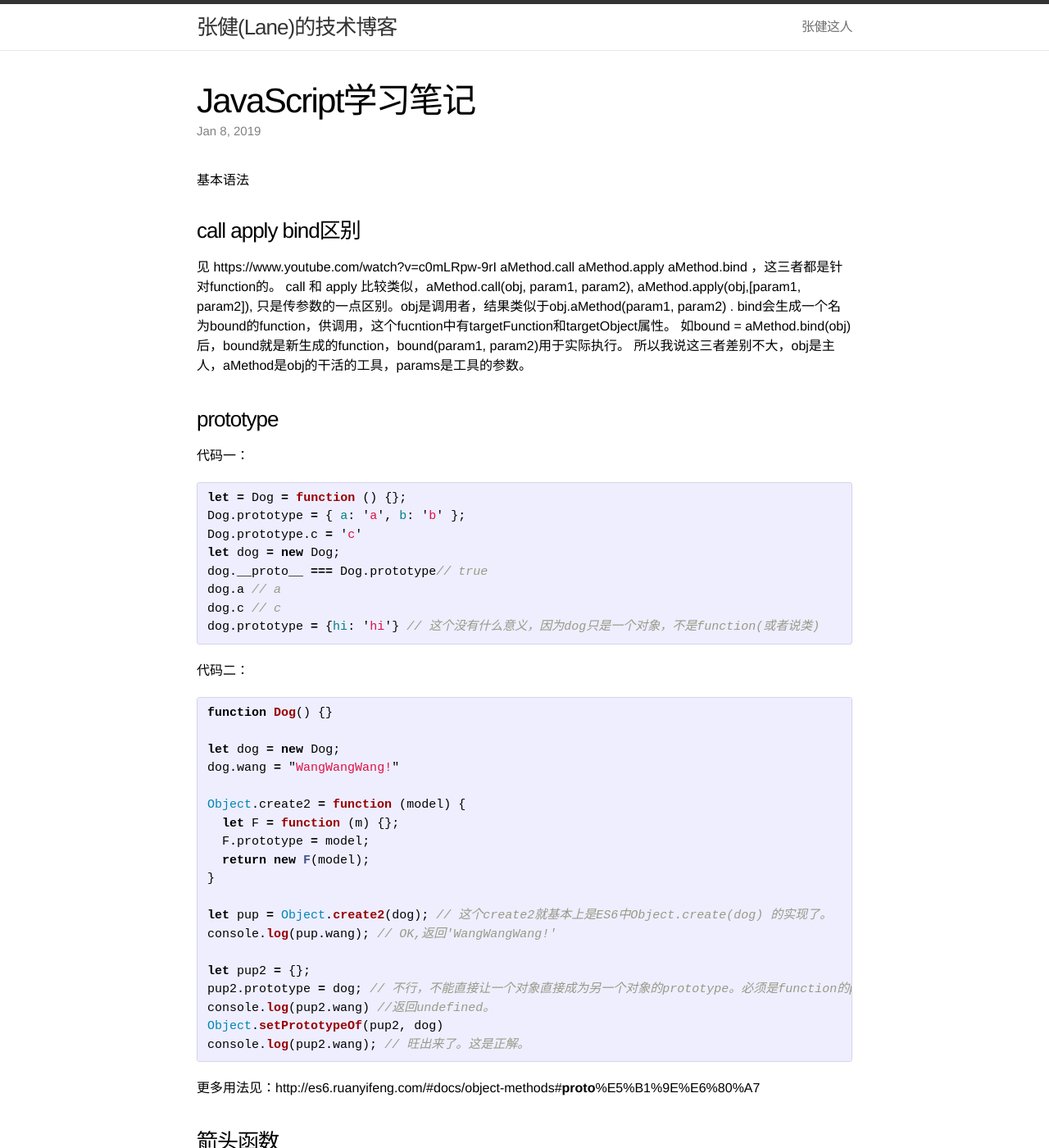
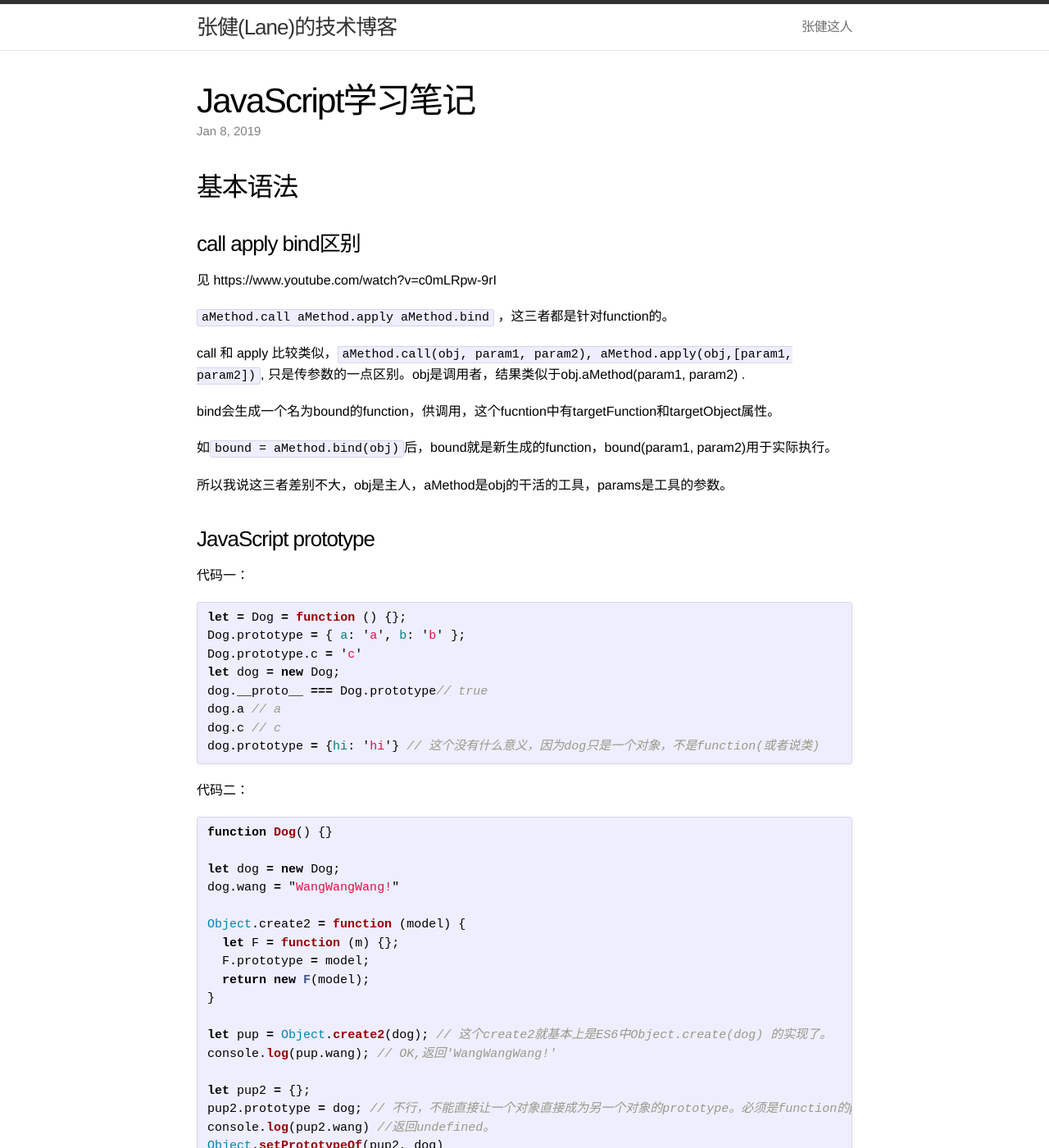
Before and after one commit to gazeldx/gazeldx.github.io, a Jekyll site: the page built from _posts/2019-01-08-JavaScript学习笔记.markdown, in a window 1280 px wide and 1400 px high. Shown: the whole window at 82% size. Built offline with Jekyll 4.4.1, drawn with Linux system fonts in a browser that asks for light colours; some of the changed text lies outside the part shown.

Commit message:
Update the format

````diff
--- a/_posts/2017-02-08-homeland_manual_install.markdown
+++ b/_posts/2017-02-08-homeland_manual_install.markdown
@@ -6,8 +6,11 @@ categories: homeland
 ---
 
 Homeland官方已经有基于Docker的自动化安装的说明了, 手动安装的意义在哪里?
+
 1 更深入了解Homeland的代码和各种支撑软件。
+
 2 可能可以节省服务器成本。因为官方推荐4核4G的服务器 + Ubuntu, 小项目我认为用1核2G服务器 + CentOS(CentOS性价比更好), 如果运行没有问题, 可以省60%以上成本。
+
 3 可以帮助你在本地开发环境上搭建homeland, 进而二次开发。
 
 {% highlight bash %}
--- a/_posts/2019-01-08-JavaScript学习笔记.markdown
+++ b/_posts/2019-01-08-JavaScript学习笔记.markdown
@@ -2,18 +2,24 @@
 layout: post
 title:  "JavaScript学习笔记"
 date:   2019-01-08 10:26:24
-categories: gitLab
+categories: JavaScript
 ---
-# 基本语法
+## 基本语法
+
 ### call apply bind区别
 见 https://www.youtube.com/watch?v=c0mLRpw-9rI
-aMethod.call aMethod.apply aMethod.bind ，这三者都是针对function的。
-call 和 apply 比较类似，aMethod.call(obj, param1, param2), aMethod.apply(obj,[param1, param2]), 只是传参数的一点区别。obj是调用者，结果类似于obj.aMethod(param1, param2) .
+
+`aMethod.call aMethod.apply aMethod.bind` ，这三者都是针对function的。
+
+call 和 apply 比较类似，`aMethod.call(obj, param1, param2), aMethod.apply(obj,[param1, param2])`, 只是传参数的一点区别。obj是调用者，结果类似于obj.aMethod(param1, param2) .
+
 bind会生成一个名为bound的function，供调用，这个fucntion中有targetFunction和targetObject属性。
-如bound = aMethod.bind(obj)后，bound就是新生成的function，bound(param1, param2)用于实际执行。
+
+如`bound = aMethod.bind(obj)`后，bound就是新生成的function，bound(param1, param2)用于实际执行。
+
 所以我说这三者差别不大，obj是主人，aMethod是obj的干活的工具，params是工具的参数。
 
-### prototype
+### JavaScript prototype
 代码一：
 ```javascript
 let = Dog = function () {};
@@ -52,8 +58,17 @@ console.log(pup2.wang); // 旺出来了。这是正解。
 
 ### 箭头函数
 http://es6.ruanyifeng.com/#docs/function#%E4%B8%8D%E9%80%82%E7%94%A8%E5%9C%BA%E5%90%88
-不适合场景：1 定义函数的方法; 2 定义一个类。new的时候会报错：TypeError: Dog is not a constructor 3 动态的对象，比如当前的按钮。
+
+不适合场景：
+
+1 定义函数的方法;
+
+2 定义一个类。new的时候会报错：TypeError: Dog is not a constructor
+
+3 动态的对象，比如当前的按钮。
+
 箭头函数本身没有this,它用的this是指向函数定义生效时所在的对象的this(通常是外层对象). 普通函数有this，它指向当前对象的this.
+
 比如：
 ```javascript
 (function () { return this.x }).bind({ x: 'inner' })() // 返回值是'inner'，但
````
Also changed, not shown: other parts of _posts/2017-02-08-homeland_manual_install.markdown (+1 -1 lines), _posts/2016-11-23-wechat-pay-rails.markdown (+9 -4 lines), about.md (+2 -0 lines).
